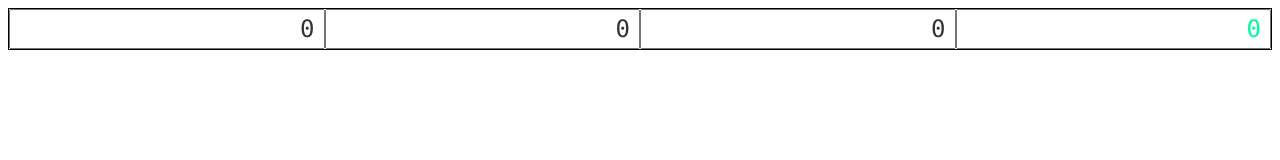
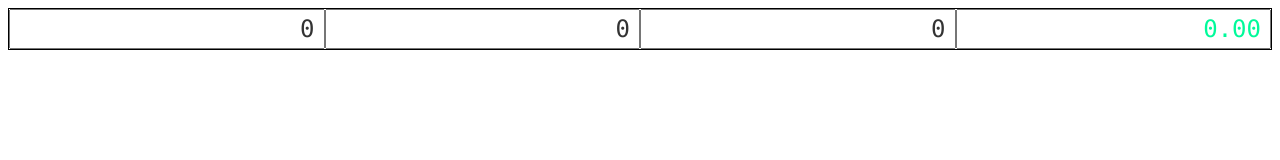
Before and after one commit to deepsheth/summing-grid, a React (Create React App) app: page / in a window 1280 px wide. Shown: the top 160 px of the page. Built offline with nearby package versions, Linux system fonts and the light colour scheme.

Commit message:
Working sum algo

```diff
--- a/src/index.styles.ts
+++ b/src/index.styles.ts
@@ -1,3 +1,9 @@
+/**
+ * @author Deep Sheth <djsdeep@gmail.com>
+ *
+ * Uses styled components to format the grid and columns
+ */
+
 import styled from "styled-components";
 
 export const Grid = styled.div`
--- a/src/index.tsx
+++ b/src/index.tsx
@@ -1,6 +1,11 @@
+/**
+ * @author Deep Sheth <djsdeep@gmail.com>
+ */
+
 import * as React from "react";
 import { render } from "react-dom";
 import { Grid, Input, SumInput } from "./index.styles";
+import { abbrNum } from "./utility";
 import "./styles.css";
 
 const APP_CONFIG = {
@@ -21,21 +26,6 @@ class App extends React.Component {
    * TODO: Implement logic for decimals, K, M, B, T
    * @param num
    */
-  abbrNum(num: number) {
-    const K = "K";
-    const M = "M";
-    let n = "";
-
-    if (num >= 1000 && num < 1000000) {
-      n = (num / 1000).toFixed(3) + K;
-    } else if (num >= 1000000) {
-      n = (num / 1000000).toFixed(3) + M;
-    } else {
-      return num;
-    }
-    return n;
-  }
-
   sum() {
     const sum = this.state.inputValues.reduce(
       (total: number, value: string): number => {
@@ -44,7 +34,7 @@ class App extends React.Component {
       0
     );
 
-    return this.abbrNum(sum);
+    return abbrNum(sum);
   }
 
   handleChange = (value, idx) => {
--- /dev/null
+++ b/src/utility.tsx
@@ -0,0 +1,70 @@
+/**
+ * @author Deep Sheth <djsdeep@gmail.com>
+ *
+ * This utility class helps format the sum of all columns
+ */
+
+const NUM_LABELS = {
+  BILLION: 1000000000,
+  MILLION: 1000000,
+  THOUSAND: 1000
+};
+
+// Number of digits (not decimals) sum field must always display
+const FIXED_SUM_DIGITS = 3;
+
+/**
+ *  Abbreviates number to a fixed number of digits
+ * @param num Any positive or negative integer
+ */
+export function abbrNum(num: number) {
+  // Converts the number to be positive
+  const sum = Math.abs(num);
+  let res = sum.toString();
+
+  // Divides numbers in order to abbrevate and round their value
+  if (sum >= NUM_LABELS.BILLION) {
+    res = truncate(sum / NUM_LABELS.BILLION, "B");
+  } else if (sum >= NUM_LABELS.MILLION) {
+    res = truncate(sum / NUM_LABELS.MILLION, "M");
+  } else if (sum >= NUM_LABELS.THOUSAND) {
+    res = truncate(sum / NUM_LABELS.THOUSAND, "K");
+  } else {
+    // Numbers < 1000 have no unit
+    res = truncate(sum, "");
+  }
+
+  if (num < 0) {
+    res = "-" + res;
+  }
+
+  return res;
+}
+
+/**
+ *  Manipulate a float to contain exactly the number of digits specified by FIXED_SUM_DIGITS
+ *
+ *  For example if FIXED_SUM_DIGITS = 3:
+ *  Rounds number to have exactly 2 decimals, resulting in at least a 3 digit number. Although the number needs 3 digits,
+ *  the deciaml can increase the string length by one. We truncate the number to exactly 4 characters and remove unecessary decimals
+ * @param num Positive integer or decimal
+ * @param suffix Value to append to returned value
+ */
+let truncate = (num: number, suffix: string) => {
+  // Appends decimals to ensure its length is >= FIXED_SUM_DIGITS
+  const roundTo2Decimals = Number(num).toFixed(FIXED_SUM_DIGITS - 1);
+  let numTo3Digits: string;
+
+  // Depending on if the number contains a decimal point or not, the number is manipulated
+  // to be exactly equal to FIXED_SUM_DIGITS
+  if (
+    roundTo2Decimals.charAt(FIXED_SUM_DIGITS) === "." ||
+    roundTo2Decimals.split(".")[0].length > 3
+  ) {
+    numTo3Digits = roundTo2Decimals.slice(0, FIXED_SUM_DIGITS);
+  } else {
+    numTo3Digits = roundTo2Decimals.slice(0, FIXED_SUM_DIGITS + 1);
+  }
+
+  return numTo3Digits + suffix;
+};
```
